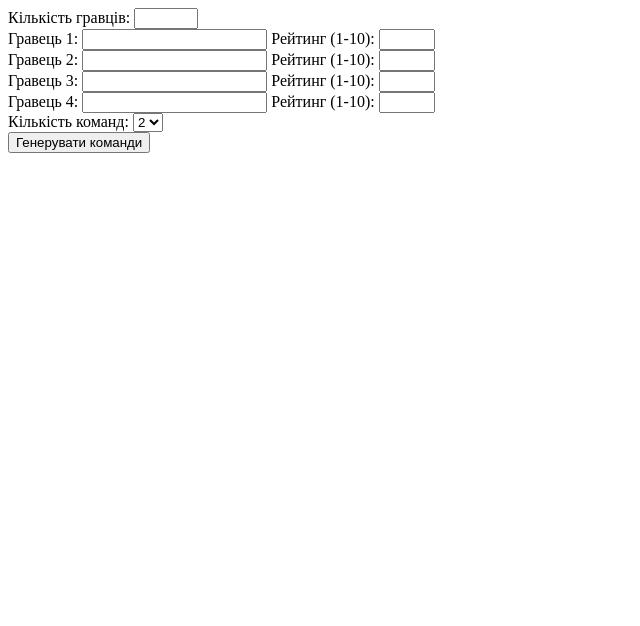
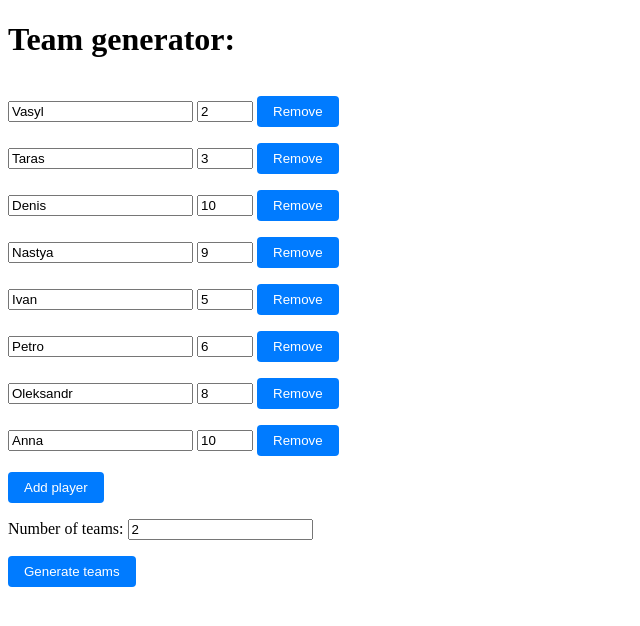
Before and after one commit to vasylkhamuliak/football-teams, a PHP site: page / in a window 1280 px wide. Shown: the top 626 px of the page, without its empty margins (0-640 px from the left). Run offline with PHP 8.4, Linux system fonts and the light colour scheme.

Commit message:
[VUE] Add team generator on vue.js

```diff
--- a/index.php
+++ b/index.php
@@ -1,96 +1,61 @@
 <!DOCTYPE html>
-<html>
+<html lang="en">
 <head>
-	<title>Футбольні команди</title>
+  <meta charset="UTF-8">
+  <meta name="viewport" content="width=device-width, initial-scale=1.0">
+  <script src="https://cdn.jsdelivr.net/npm/vue/dist/vue.js"></script>
+  <link rel="stylesheet" href="style.css">
+  <meta http-equiv="X-UA-Compatible" content="ie=edge">
+  <title>Team generator</title>
 </head>
 <body>
-	<form action="generate-teams.php" method="post">
-		<label for="numPlayers">Кількість гравців:</label>
-		<input type="number" id="numPlayers" name="numPlayers" min="1" max="100" required><br>
+  <h1><?php echo 'Team generator:' ?></h1>
+  <div id="app">
+  <form>
+		<div v-for="(player, index) in players" :key="index" class="player">
+		  <input v-model.trim="player.name" type="text" placeholder="Name">
+		  <input v-model.number="player.level" type="number" min="1" max="10" placeholder="Level">
+		  <button @click="removePlayer(index)">Remove</button>
+		</div>
+    <button type="button" @click="addPlayer">Add player</button>
+    <div class="team-number">
+      <label>Number of teams:</label>
+      <input v-model.number="teamNumber" type="number" min="2">
+    </div>
+    <button type="button" @click="generateTeams">Generate teams</button>
+  </form>
 
-		<?php
-			for ($i=1; $i <= 4; $i++) {
-				echo '<label for="name'.$i.'">Гравець '.$i.':</label>
-				<input type="text" id="name'.$i.'" name="name'.$i.'" required>
-				<label for="rating'.$i.'">Рейтинг (1-10):</label>
-				<input type="number" id="rating'.$i.'" name="rating'.$i.'" min="1" max="10" required><br>';
-			}
-		?>
+	<div v-if="teams.length">
+    <h2>Generated teams:</h2>
+    <table v-for="(team, index) in teams" :key="index">
+      <caption>Team {{ index + 1 }}</caption>
+      <thead>
+        <tr>
+          <th>Player</th>
+          <th>Level</th>
+        </tr>
+      </thead>
+      <tbody>
+        <tr v-for="(player, playerIndex) in team" :key="playerIndex">
+          <td>{{ player.name }}</td>
+          <td>{{ player.level }}</td>
+        </tr>
+      </tbody>
+			<tfoot>
+        <tr>
+          <td>Total:</td>
+          <td>{{ team.reduce((sum, player) => sum + parseInt(player.level), 0) }}</td>
+        </tr>
+        <tr>
+				<td>Average:</td>
+				<td>{{ ((team.reduce((sum, player) => sum + parseInt(player.level), 0)) / team.length).toFixed(1) }}</td>
+        </tr>
+      </tfoot>
+    </table>
+  </div>
 
-		<label for="numTeams">Кількість команд:</label>
-		<select id="numTeams" name="numTeams">
-			<option value="2">2</option>
-			<option value="4">4</option>
-			<option value="6">6</option>
-			<option value="8">8</option>
-		</select><br>
+</div>
 
-		<input type="submit" value="Генерувати команди">
-	</form>
-
-	<script>
-		// отримуємо доступ до форми та кнопки генерації команд
-const form = document.querySelector('#players-form');
-const generateButton = document.querySelector('#generate-button');
-
-// додаємо обробник подій на кнопку генерації команд
-generateButton.addEventListener('click', generateTeams);
-
-function generateTeams() {
-  // отримуємо кількість команд, що вибрав користувач
-  const teamCount = parseInt(document.querySelector('#team-count').value);
-
-  // отримуємо список гравців та їх рейтинг
-  const playerList = [];
-  const ratingList = [];
-  const players = document.querySelectorAll('.player-name');
-  const ratings = document.querySelectorAll('.player-rating');
-
-  // заповнюємо масиви гравців та їх рейтинг
-  for (let i = 0; i < players.length; i++) {
-    playerList.push(players[i].value);
-    ratingList.push(parseInt(ratings[i].value));
-  }
-
-  // розподіляємо гравців на команди
-  const teams = [];
-  for (let i = 0; i < teamCount; i++) {
-    teams.push([]);
-  }
-
-  // сортуємо гравців за рейтингом
-  const sortedPlayers = playerList.slice().sort((a, b) => {
-    const aIndex = playerList.indexOf(a);
-    const bIndex = playerList.indexOf(b);
-    return ratingList[bIndex] - ratingList[aIndex];
-  });
-
-  // розподіляємо гравців на команди
-  let teamIndex = 0;
-  for (let i = 0; i < sortedPlayers.length; i++) {
-    teams[teamIndex].push(sortedPlayers[i]);
-    teamIndex = (teamIndex + 1) % teamCount;
-  }
-
-  // виводимо команди на екран
-  const teamContainer = document.querySelector('#team-container');
-  teamContainer.innerHTML = '';
-  for (let i = 0; i < teamCount; i++) {
-    const teamHeading = document.createElement('h2');
-    teamHeading.textContent = `Команда ${i + 1}`;
-    const teamList = document.createElement('ul');
-    for (let j = 0; j < teams[i].length; j++) {
-      const playerItem = document.createElement('li');
-      playerItem.textContent = teams[i][j];
-      teamList.appendChild(playerItem);
-    }
-    const teamDiv = document.createElement('div');
-    teamDiv.appendChild(teamHeading);
-    teamDiv.appendChild(teamList);
-    teamContainer.appendChild(teamDiv);
-  }
-}
-
-	</script>
 </body>
+<script src="scripts.js"></script>
 </html>
--- a/scripts.js
+++ b/scripts.js
@@ -1,61 +1,84 @@
-// отримуємо доступ до форми та кнопки генерації команд
-const form = document.querySelector('#players-form');
-const generateButton = document.querySelector('#generate-button');
+new Vue({
+  el: '#app',
+  data: {
+    players: [
+      { name: 'Vasyl', level: '2' },
+      { name: 'Taras', level: '3' },
+      { name: 'Denis', level: '10' },
+      { name: 'Nastya', level: '9' },
+      { name: 'Ivan', level: '5' },
+      { name: 'Petro', level: '6' },
+      { name: 'Oleksandr', level: '8' },
+      { name: 'Anna', level: '10' }
+    ],
+    teamNumber: 2,
+    teams: []
+  },
+  methods: {
+    addPlayer: function() {
+      this.players.push({ name: '', level: '' });
+    },
+    removePlayer: function(index) {
+      if (this.players && this.players.length > index) {
+        this.players.splice(index, 1);
+      }
+    },
 
-// додаємо обробник подій на кнопку генерації команд
-generateButton.addEventListener('click', generateTeams);
+    generateTeams: function() {
+      if (!this.players || this.players.length === 0) {
+        alert('Please enter player information');
+        return;
+      }
 
-function generateTeams() {
-  // отримуємо кількість команд, що вибрав користувач
-  const teamCount = parseInt(document.querySelector('#team-count').value);
+      this.teams = [];
 
-  // отримуємо список гравців та їх рейтинг
-  const playerList = [];
-  const ratingList = [];
-  const players = document.querySelectorAll('.player-name');
-  const ratings = document.querySelectorAll('.player-rating');
+      for (var i = 0; i < this.teamNumber; i++) {
+        this.teams.push([]);
+      }
 
-  // заповнюємо масиви гравців та їх рейтинг
-  for (let i = 0; i < players.length; i++) {
-    playerList.push(players[i].value);
-    ratingList.push(parseInt(ratings[i].value));
+      var sortedPlayers = this.players.slice().sort((a, b) => b.level - a.level);
+      var teamIndex = 0;
+      var direction = 1; // start assigning to Team 1, then to Team 2, then to Team 1, etc.
+
+      sortedPlayers.forEach((player) => {
+        this.teams[teamIndex].push({'name': player.name, 'level': player.level});
+
+        // Move to the next team
+        teamIndex += direction;
+
+        // If we reach the end of the teams array, start from the last team
+        if (teamIndex === this.teamNumber) {
+          teamIndex = this.teamNumber - 1;
+          direction = -1;
+        } else if (teamIndex === -1) {
+          teamIndex = 0;
+          direction = 1;
+        }
+      });
+
+      // var sortedPlayers = this.players.slice().sort((a, b) => b.level - a.level);
+      // var currentTeam = 0;
+      // var teamLevels = new Array(this.teamNumber).fill(0);
+
+      // sortedPlayers.forEach((player) => {
+      //   if (this.teams[currentTeam] && currentTeam < this.teamNumber) {
+      //     this.teams[currentTeam].push({'name': player.name, 'level': player.level});
+      //     teamLevels[currentTeam] += parseInt(player.level);
+      //     if (this.teams[currentTeam].length >= Math.ceil(sortedPlayers.length / this.teamNumber)) {
+      //       currentTeam++;
+      //     }
+      //   } else {
+      //     alert('Failed to generate teams. Please try again');
+      //   }
+      // });
+
+      // this.teams.forEach((team, index) => {
+      //   var sumLevel = teamLevels[index];
+      //   var avgLevel = sumLevel / team.length;
+      //   team.push({'name': 'General team level', 'level': sumLevel});
+      //   team.push({'name': 'Average level', 'level': avgLevel.toFixed(2)});
+      // });
+
+    },
   }
-
-  // розподіляємо гравців на команди
-  const teams = [];
-  for (let i = 0; i < teamCount; i++) {
-    teams.push([]);
-  }
-
-  // сортуємо гравців за рейтингом
-  const sortedPlayers = playerList.slice().sort((a, b) => {
-    const aIndex = playerList.indexOf(a);
-    const bIndex = playerList.indexOf(b);
-    return ratingList[bIndex] - ratingList[aIndex];
-  });
-
-  // розподіляємо гравців на команди
-  let teamIndex = 0;
-  for (let i = 0; i < sortedPlayers.length; i++) {
-    teams[teamIndex].push(sortedPlayers[i]);
-    teamIndex = (teamIndex + 1) % teamCount;
-  }
-
-  // виводимо команди на екран
-  const teamContainer = document.querySelector('#team-container');
-  teamContainer.innerHTML = '';
-  for (let i = 0; i < teamCount; i++) {
-    const teamHeading = document.createElement('h2');
-    teamHeading.textContent = `Команда ${i + 1}`;
-    const teamList = document.createElement('ul');
-    for (let j = 0; j < teams[i].length; j++) {
-      const playerItem = document.createElement('li');
-      playerItem.textContent = teams[i][j];
-      teamList.appendChild(playerItem);
-    }
-    const teamDiv = document.createElement('div');
-    teamDiv.appendChild(teamHeading);
-    teamDiv.appendChild(teamList);
-    teamContainer.appendChild(teamDiv);
-  }
-}
+});
--- /dev/null
+++ b/style.css
@@ -0,0 +1,52 @@
+form {
+  display: flex;
+  flex-wrap: wrap;
+}
+
+.player {
+  margin-right: 1rem;
+	width: 100%;
+}
+
+.team-number {
+  margin-top: 1rem;
+	width: 100%;
+}
+
+button {
+  margin-top: 1rem;
+  background-color: #007bff;
+  color: #fff;
+  border: none;
+  padding: 0.5rem 1rem;
+  border-radius: 0.25rem;
+  cursor: pointer;
+}
+
+table {
+  margin-top: 1rem;
+  border-collapse: collapse;
+  width: 100%;
+}
+
+caption {
+	font-weight: bold;
+}
+
+tfoot td {
+	font-weight: bold;
+	background-color: #007bff;
+	color: #fff;
+}
+
+th,
+td {
+  padding: 0.5rem;
+  text-align: left;
+  border: 1px solid #ccc;
+}
+
+th {
+  background-color: #007bff;
+  color: #fff;
+}
```
Also changed, not shown: generate-teams.php (deleted, +0 -37 lines).
